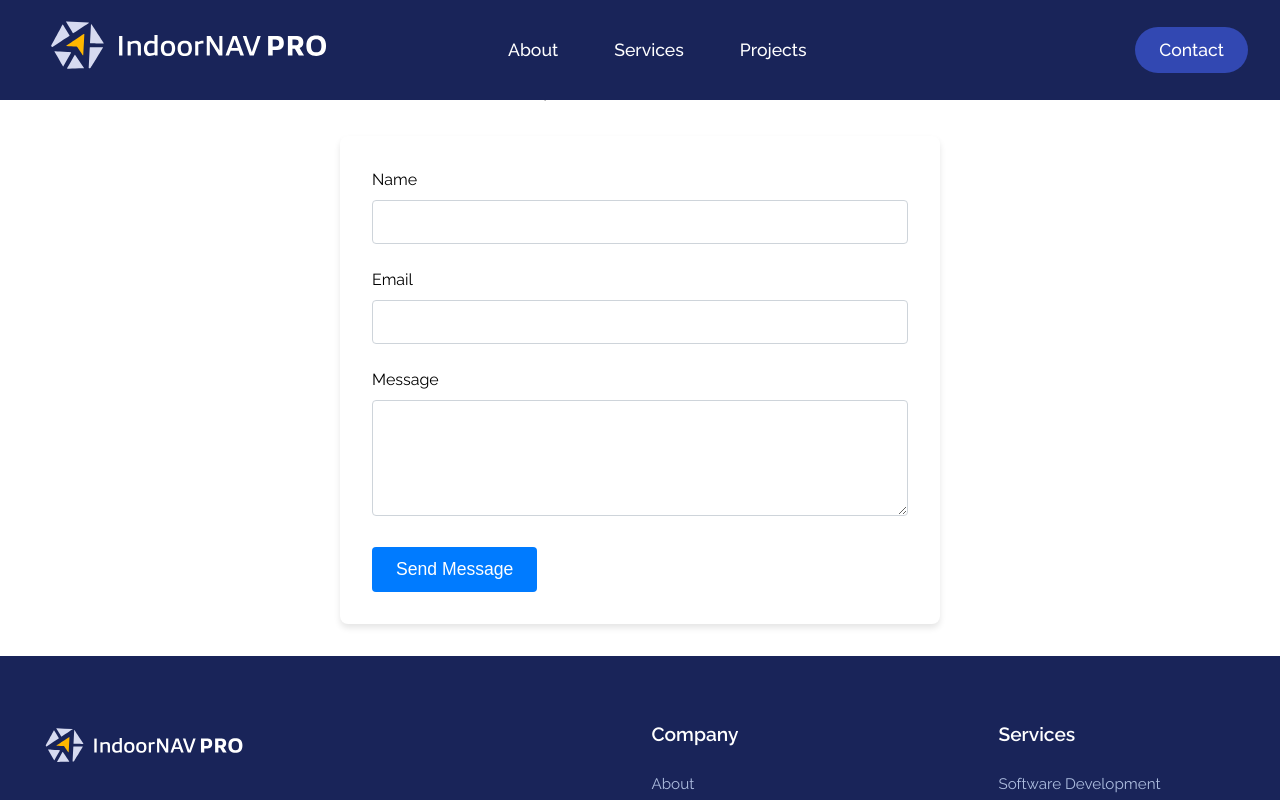
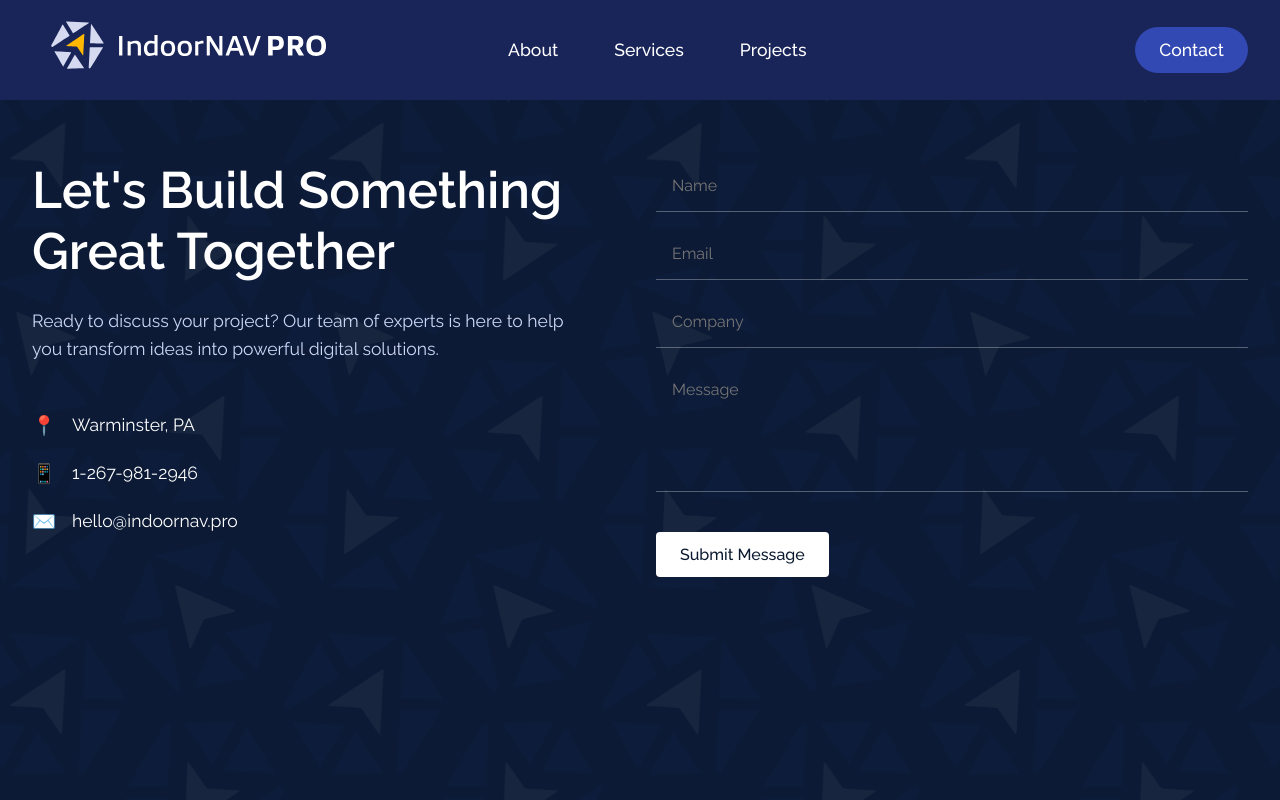
Before and after one commit to seanb1526/IndoorNavPro.com, a React (Vite) app: page /contact in a window 1280 px wide. Shown: the top 800 px of the page. Built offline with nearby package versions, Linux system fonts and the light colour scheme.

Commit message:
contact page

```diff
--- a/src/pages/ContactPage.jsx
+++ b/src/pages/ContactPage.jsx
@@ -1,134 +1,314 @@
-import { useState } from 'react'
+import { useState } from 'react';
+import navproPattern from '../assets/images/navpro-pattern.svg';
 
 function ContactPage() {
   const [formData, setFormData] = useState({
     name: '',
     email: '',
+    company: '',
     message: ''
-  })
+  });
 
-  const [isSubmitted, setIsSubmitted] = useState(false)
+  const [isSubmitted, setIsSubmitted] = useState(false);
 
+  const handleChange = (e) => {
+    const { name, value } = e.target;
+    setFormData(prev => ({ ...prev, [name]: value }));
+  };
+
+  const handleSubmit = (e) => {
+    e.preventDefault();
+    // Here you would typically send the form data to a backend
+    console.log('Form submitted:', formData);
+    setIsSubmitted(true);
+    // Reset form after submission
+    setFormData({ name: '', email: '', company: '', message: '' });
+
+    // You can add a timeout to reset the success message after a few seconds
+    setTimeout(() => {
+      setIsSubmitted(false);
+    }, 8000);
+  };
+
+  // Container style
   const pageStyle = {
-    padding: '2rem'
-  }
+    minHeight: '100vh',
+    display: 'flex',
+    flexDirection: 'column',
+    justifyContent: 'center'
+  };
 
-  const headerStyle = {
+  // Contact Section styles - copied from landing page
+  const contactSectionStyle = {
+    padding: '10rem 2rem 6rem',
+    backgroundColor: '#0a192f',
+    backgroundImage: `url(${navproPattern})`,
+    backgroundSize: 'cover',
+    backgroundPosition: 'center',
+    backgroundRepeat: 'no-repeat',
+    color: '#fff',
+    position: 'relative',
+    flex: 1
+  };
+
+  const overlayStyle = {
+    position: 'absolute',
+    top: 0,
+    left: 0,
+    width: '100%',
+    height: '100%',
+    backgroundColor: 'rgba(10, 25, 47, 0.85)', // Semi-transparent dark blue overlay
+    zIndex: 1
+  };
+
+  const contentContainerStyle = {
+    display: 'flex',
+    flexDirection: 'row',
+    justifyContent: 'space-between',
+    alignItems: 'flex-start',
+    maxWidth: '1400px',
+    margin: '0 auto',
+    flexWrap: 'wrap',
+    position: 'relative',
+    zIndex: 2 // Place content above the overlay
+  };
+
+  // Left column styles
+  const leftColumnStyle = {
+    flex: '1',
+    minWidth: '300px',
+    marginRight: '2rem',
+    marginBottom: '2rem'
+  };
+
+  const pageTitleStyle = {
+    fontSize: '3.2rem',
+    fontWeight: '600',
+    marginBottom: '1.5rem',
+    fontFamily: "'Raleway', sans-serif",
+    lineHeight: '1.2'
+  };
+
+  const descriptionStyle = {
+    fontSize: '1.1rem',
+    lineHeight: '1.6',
     marginBottom: '2rem',
+    fontFamily: "'Raleway', sans-serif",
+    maxWidth: '550px',
+    color: '#ccd6f6'
+  };
+
+  const contactInfoStyle = {
+    marginTop: '3rem'
+  };
+
+  const contactItemStyle = {
+    display: 'flex',
+    alignItems: 'center',
+    marginBottom: '1.2rem'
+  };
+
+  const contactIconStyle = {
+    marginRight: '1rem',
+    fontSize: '1.2rem',
+    color: '#3248b2',
+    width: '24px',
     textAlign: 'center'
-  }
+  };
 
-  const formStyle = {
-    maxWidth: '600px',
-    margin: '0 auto',
-    padding: '2rem',
-    borderRadius: '8px',
-    boxShadow: '0 4px 6px rgba(0,0,0,0.1)',
-    backgroundColor: '#fff'
-  }
-
-  const inputStyle = {
-    width: '100%',
-    padding: '0.75rem',
-    marginTop: '0.5rem',
-    marginBottom: '1.5rem',
-    border: '1px solid #ced4da',
-    borderRadius: '4px',
-    fontSize: '1rem'
-  }
+  const contactTextStyle = {
+    fontSize: '1.1rem',
+    fontFamily: "'Raleway', sans-serif",
+    color: '#fff'
+  };
 
   const buttonStyle = {
     padding: '0.75rem 1.5rem',
-    backgroundColor: '#007bff',
+    backgroundColor: '#3248b2',
     color: '#fff',
     border: 'none',
     borderRadius: '4px',
     fontSize: '1.1rem',
-    cursor: 'pointer'
-  }
+    cursor: 'pointer',
+    textDecoration: 'none',
+    display: 'inline-block',
+    fontFamily: "'Raleway', sans-serif",
+    fontWeight: '500',
+    letterSpacing: '0.5px',
+    marginRight: '1.5rem'
+  };
 
-  const handleChange = (e) => {
-    const { name, value } = e.target
-    setFormData(prev => ({ ...prev, [name]: value }))
-  }
+  // Form styles
+  const formContainerStyle = {
+    flex: '1',
+    minWidth: '300px'
+  };
 
-  const handleSubmit = (e) => {
-    e.preventDefault()
-    // Here you would typically send the form data to a backend
-    console.log('Form submitted:', formData)
-    setIsSubmitted(true)
-    // Reset form after submission
-    setFormData({ name: '', email: '', message: '' })
-  }
+  const formStyle = {
+    display: 'flex',
+    flexDirection: 'column',
+    width: '100%'
+  };
+
+  const inputStyle = {
+    padding: '1rem',
+    marginBottom: '1rem',
+    backgroundColor: 'transparent',
+    border: 'none',
+    borderBottom: '1px solid rgba(255, 255, 255, 0.3)',
+    color: '#fff',
+    fontSize: '1rem',
+    fontFamily: "'Raleway', sans-serif",
+    outline: 'none'
+  };
+
+  const textareaStyle = {
+    padding: '1rem',
+    marginBottom: '1.5rem',
+    backgroundColor: 'transparent',
+    border: 'none',
+    borderBottom: '1px solid rgba(255, 255, 255, 0.3)',
+    color: '#fff',
+    fontSize: '1rem',
+    fontFamily: "'Raleway', sans-serif",
+    outline: 'none',
+    resize: 'none'
+  };
+
+  const submitButtonStyle = {
+    padding: '0.8rem 1.5rem',
+    backgroundColor: '#fff',
+    color: '#0a192f',
+    border: 'none',
+    borderRadius: '4px',
+    fontSize: '1rem',
+    cursor: 'pointer',
+    alignSelf: 'flex-start',
+    fontFamily: "'Raleway', sans-serif",
+    fontWeight: '500',
+    marginTop: '1rem'
+  };
+
+  const successMessageStyle = {
+    backgroundColor: 'rgba(50, 205, 50, 0.1)', // Light green background
+    border: '1px solid rgba(50, 205, 50, 0.5)',
+    borderRadius: '4px',
+    padding: '1.5rem',
+    marginBottom: '2rem',
+    textAlign: 'center',
+    color: '#fff'
+  };
+
+  const successTitleStyle = {
+    fontSize: '1.8rem',
+    marginBottom: '1rem',
+    fontWeight: '600',
+    fontFamily: "'Raleway', sans-serif"
+  };
+
+  const successTextStyle = {
+    fontSize: '1.1rem',
+    marginBottom: '1.5rem',
+    fontFamily: "'Raleway', sans-serif",
+    lineHeight: '1.6'
+  };
 
   return (
     <div style={pageStyle}>
-      <header style={headerStyle}>
-        <h1>Contact Us</h1>
-        <p>Have questions? Reach out to our team</p>
-      </header>
+      <section style={contactSectionStyle}>
+        <div style={overlayStyle}></div>
+        <div style={contentContainerStyle}>
+          {/* Left Column - Text */}
+          <div style={leftColumnStyle}>
+            <h1 style={pageTitleStyle}>Let's Build Something<br />Great Together</h1>
+            <p style={descriptionStyle}>
+              Ready to discuss your project? Our team of experts is here to help you transform ideas into powerful digital solutions.
+            </p>
 
-      <div style={formStyle}>
+            <div style={contactInfoStyle}>
+              <div style={contactItemStyle}>
+                <span style={contactIconStyle}>📍</span>
+                <span style={contactTextStyle}>Warminster, PA</span>
+              </div>
+
+              <div style={contactItemStyle}>
+                <span style={contactIconStyle}>📱</span>
+                <a href="tel:+12679812946" style={{...contactTextStyle, textDecoration: 'none'}}>1-267-981-2946</a>
+              </div>
+
+              <div style={contactItemStyle}>
+                <span style={contactIconStyle}>✉️</span>
+                <a href="mailto:hello@indoornav.pro" style={{...contactTextStyle, textDecoration: 'none'}}>hello@indoornav.pro</a>
+              </div>
+            </div>
+          </div>
+
+          {/* Right Column - Form */}
+          <div style={formContainerStyle}>
             {isSubmitted ? (
-          <div style={{textAlign: 'center'}}>
-            <h2>Thank you for your message!</h2>
-            <p>We'll get back to you as soon as possible.</p>
+              <div style={successMessageStyle}>
+                <h3 style={successTitleStyle}>Message Sent!</h3>
+                <p style={successTextStyle}>
+                  Thank you for reaching out. We've received your message and will get back to you shortly.
+                </p>
                 <button
-              style={{...buttonStyle, marginTop: '1rem'}}
                   onClick={() => setIsSubmitted(false)}
+                  style={submitButtonStyle}
                 >
-              Send another message
+                  Send Another Message
                 </button>
               </div>
             ) : (
-          <form onSubmit={handleSubmit}>
-            <div>
-              <label htmlFor="name">Name</label>
+              <form style={formStyle} onSubmit={handleSubmit}>
                 <input
                   type="text"
-                id="name"
+                  placeholder="Name"
                   name="name"
-                style={inputStyle}
                   value={formData.name}
                   onChange={handleChange}
                   required
+                  style={inputStyle}
                 />
-            </div>
 
-            <div>
-              <label htmlFor="email">Email</label>
                 <input
                   type="email"
-                id="email"
+                  placeholder="Email"
                   name="email"
-                style={inputStyle}
                   value={formData.email}
                   onChange={handleChange}
                   required
+                  style={inputStyle}
                 />
-            </div>
 
-            <div>
-              <label htmlFor="message">Message</label>
+                <input
+                  type="text"
+                  placeholder="Company"
+                  name="company"
+                  value={formData.company}
+                  onChange={handleChange}
+                  style={inputStyle}
+                />
+
                 <textarea
-                id="message"
+                  placeholder="Message"
+                  rows="5"
                   name="message"
-                rows="5"
-                style={inputStyle}
                   value={formData.message}
                   onChange={handleChange}
                   required
+                  style={textareaStyle}
                 ></textarea>
-            </div>
 
-            <button type="submit" style={buttonStyle}>
-              Send Message
+                <button type="submit" style={submitButtonStyle}>
+                  Submit Message
                 </button>
               </form>
             )}
           </div>
         </div>
-  )
+      </section>
+    </div>
+  );
 }
 
-export default ContactPage
+export default ContactPage;
```
Lines whose indentation alone changed are shown as unchanged.
